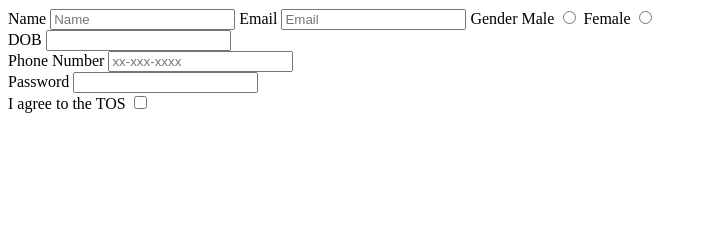
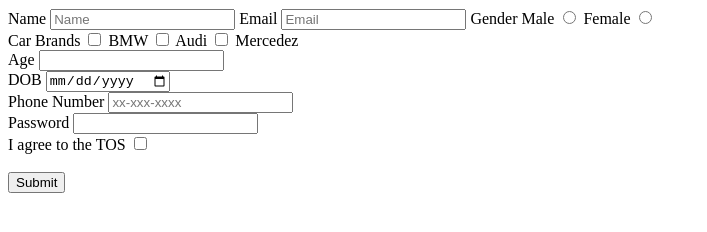
Before and after one commit to acciojob/signup-form-car-KasturiS899, a website: page main.html in a window 1280 px wide. Shown: the whole page, without its empty margins (0-707 px from the left). Drawn offline with Linux system fonts and the light colour scheme.

Commit message:
created a submission

```diff
--- a/main.html
+++ b/main.html
@@ -18,14 +18,24 @@
 		<input type="radio" id="#gender_m">
 		<label for ="gender_m">Female</label>
 		<input type="radio" id="#gender_f"><br>
-		<label for ="age">DOB</label>
-		<input type="dob" id=dob required><br>
+		<label for="cars">Car Brands</label>
+		<input type ="checkbox" id="cars">
+		<label for="cars">BMW</label>
+		<input type ="checkbox" id="cars">
+		<label for="cars">Audi</label>
+		<input type ="checkbox" id="cars">
+		<label for="cars">Mercedez</label><br>
+		<label for ="age">Age</label>
+		<input type="text" id=age required><br>
+		<label for ="dob">DOB</label>
+		<input type="date" id=dob required><br>
 		<label for ="tel"> Phone Number</label>
 		<input type="tel" id ="tel" placeholder="xx-xxx-xxxx"><br>
 		<label for="password">Password</label>
 		<input type="password" id=password required><br>
 		<label for ="tos">I agree to the TOS</label>
-		<input type="checkbox" id=tos readonly>
+		<input type="checkbox" id=tos required><br><br>
+		<input type="button" id ="submit button" value="Submit">
 
 
 
```
